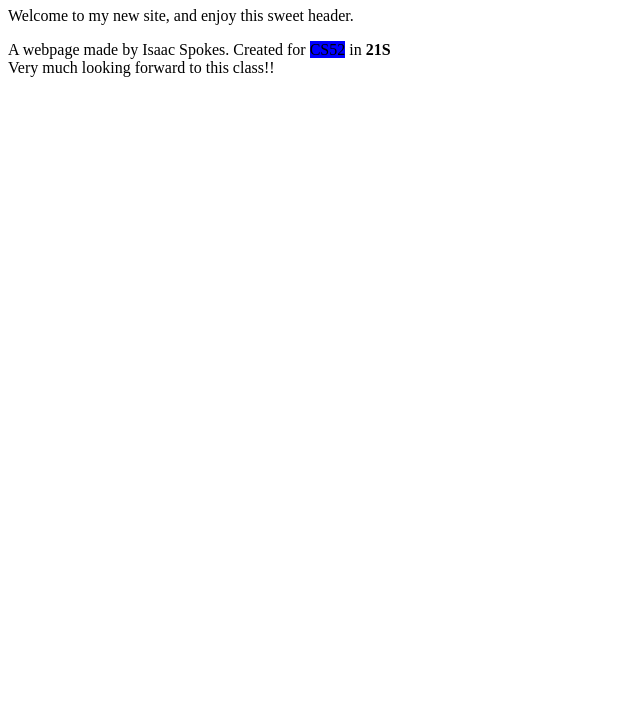
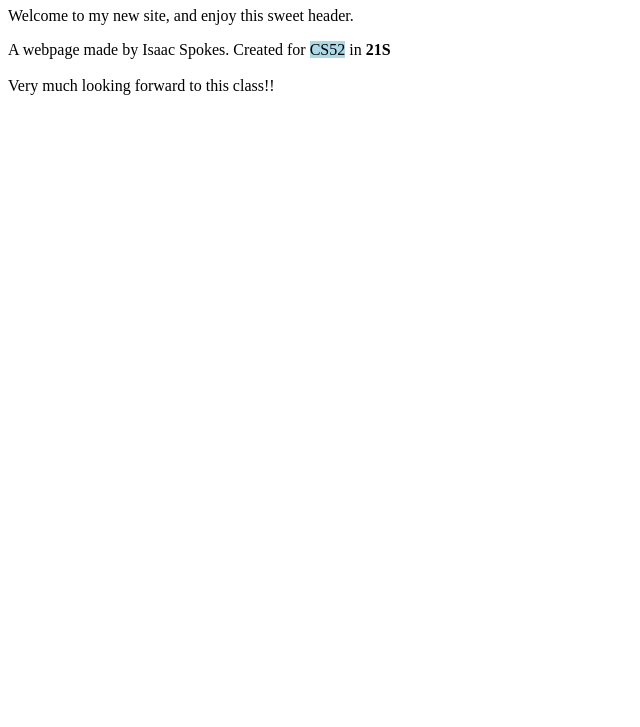
Before and after one commit to isaacspokes/isaacspokes.github.io, a plain HTML site: page index.html in a window 1280 px wide. Shown: the part 73-800 px from the top of the page, without its empty margins (0-640 px from the left). Drawn offline with Linux system fonts and the light colour scheme.

Commit message:
add extra whitespace

```diff
--- a/index.html
+++ b/index.html
@@ -9,8 +9,8 @@
     </div>
     <body>
         A webpage made by Isaac Spokes.
-        Created for <span style="background-color: blue">CS52</span> in <b>21S</b>
-        <br>
+        Created for <span style="background-color: lightblue">CS52</span> in <b>21S</b>
+        <br><br>
         Very much looking forward to this class!!
     </body>
 </html>
```
